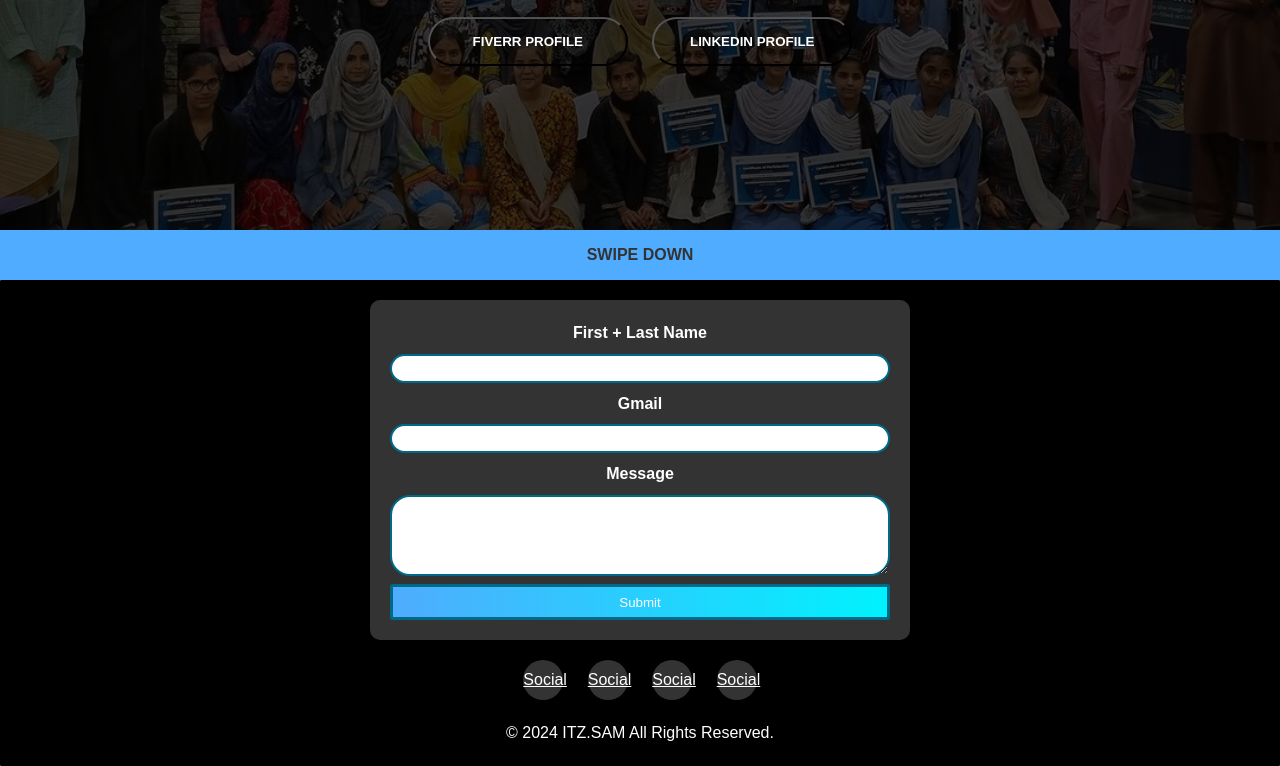
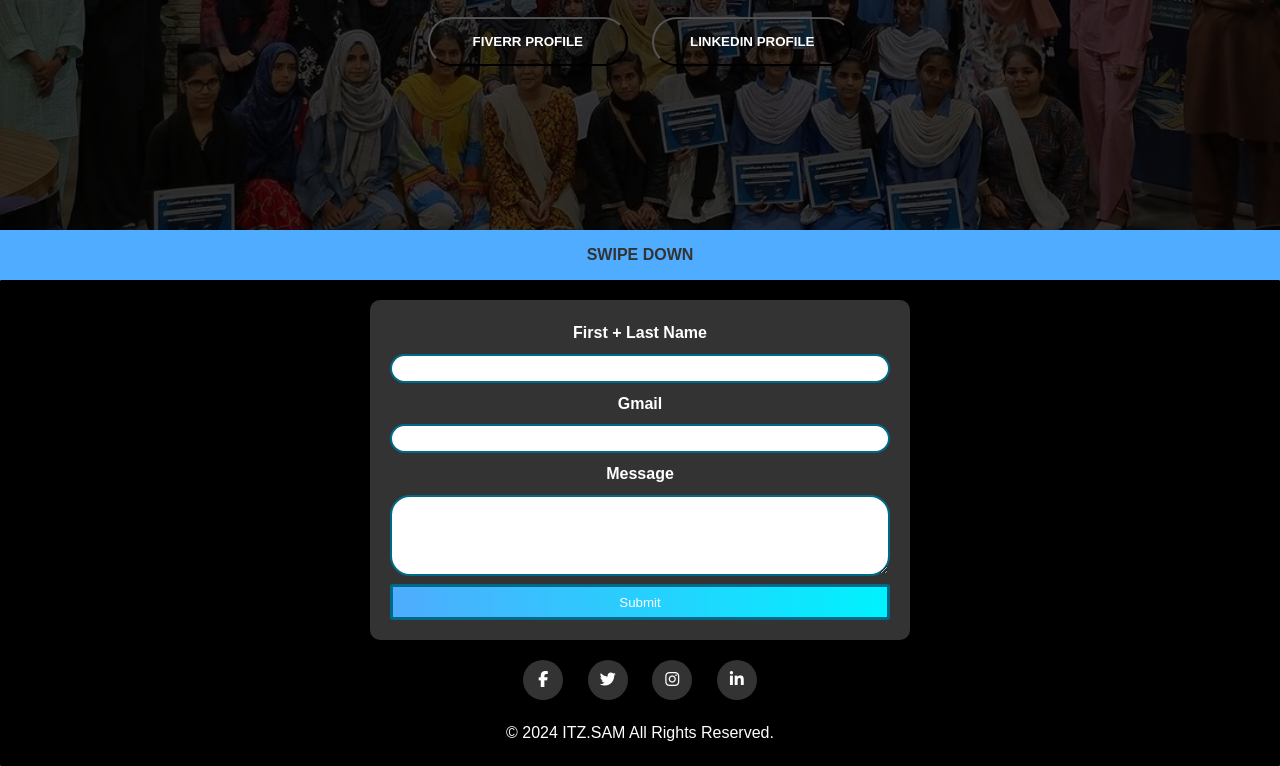
Before and after one commit to itzSAM125/myportfolio, a plain HTML site: page index.html in a window 1280 px wide. Shown: the part 570-1336 px from the top of the page. Drawn offline with Linux system fonts and the light colour scheme.

Commit message:
Update index.html

```diff
--- a/index.html
+++ b/index.html
@@ -6,10 +6,15 @@
   <meta name="viewport" content="width=device-width, initial-scale=1.0">
   <title>MY WEBPAGE</title>
   <link rel="stylesheet" href="index.css">
-  <link rel="stylesheet" href="https://cdnjs.cloudflare.com/ajax/libs/font-awesome/6.5.2/css/all.min.css" integrity="sha512-SnH5WK+bZxgPHs44uWIX+LLJAJ9/2PkPKZ5QiAj6Ta86w+fsb2TkcmfRyVX3pBnMFcV7oQPJkl9QevSCWr3W6A==" crossorigin="anonymous" referrerpolicy="no-referrer" />
+  <link rel="stylesheet" href="https://cdnjs.cloudflare.com/ajax/libs/font-awesome/6.5.2/css/all.min.css"
+    integrity="sha512-SnH5WK+bZxgPHs44uWIX+LLJAJ9/2PkPKZ5QiAj6Ta86w+fsb2TkcmfRyVX3pBnMFcV7oQPJkl9QevSCWr3W6A=="
+    crossorigin="anonymous" referrerpolicy="no-referrer" />
 </head>
 
 <body>
+
+
+
 
 
   <body onload="startLoading()">
@@ -41,10 +46,10 @@
             <li><a href="#">CONTACT US</a></li>
           </ul>
           <nav>
-          <button id="btn">
-            <i class="fa-solid fa-bars"></i>
-          </button>
-        </nav>
+            <button id="btn">
+              <i class="fa-solid fa-bars"></i>
+            </button>
+          </nav>
         </div>
 
       </div>
@@ -54,7 +59,7 @@
         <p>MY NAME IS SAMEER. I AM STUDENT OF COMPUTER SCIENCE AT HIGH SCHOOL.<br /> I AM FREELANCER </p>
         <div>
           <button id="btn1" type="button"
-           onclick="window.location.href='https://www.fiverr.com/itzsam125';"><span></span>FIVERR
+            onclick="window.location.href='https://www.fiverr.com/itzsam125';"><span></span>FIVERR
             PROFILE</button>
           <button id="btn1" type="button"
             onclick="window.location.href='https://www.linkedin.com/in/itzsam125';"><span></span>LINKEDIN
@@ -75,21 +80,32 @@
         <button id="foot_button" type="submit">Submit</button>
       </form>
 
+      <!-- Social Media Sharing Buttons (AddThis example) -->
+      <div class="addthis_inline_share_toolbox"></div>
+      <script type="text/javascript" src="//s7.addthis.com/js/300/addthis_widget.js#pubid=YOUR_PROFILE_ID"></script>
+
+      <!-- Social Media Links -->
       <div class="social-links">
-        <a href="#" class="social-icon">Social</a>
-        <a href="#" class="social-icon">Social</a>
-        <a href="#" class="social-icon">Social</a>
-        <a href="#" class="social-icon">Social</a>
+        <a href="https://www.facebook.com/YourPage" class="social-icon" target="_blank" rel="noopener noreferrer"><i
+            class="fab fa-facebook-f"></i></a>
+        <a href="https://twitter.com/YourProfile" class="social-icon" target="_blank" rel="noopener noreferrer"><i
+            class="fab fa-twitter"></i></a>
+        <a href="https://www.instagram.com/YourProfile" class="social-icon" target="_blank" rel="noopener noreferrer"><i
+            class="fab fa-instagram"></i></a>
+        <a href="https://www.linkedin.com/in/YourProfile" class="social-icon" target="_blank"
+          rel="noopener noreferrer"><i class="fab fa-linkedin-in"></i></a>
       </div>
+
 
       <p>© 2024 ITZ.SAM All Rights Reserved.</p>
     </footer>
 
   </body>
   <script>
-    const btn=document.getElementById("btn")
-    btn.addEventListener("click", ()=> {
+    const btn = document.getElementById("btn")
+    btn.addEventListener("click", () => {
       document.querySelector("header ul").classList.toggle("show")
     })
   </script>
+
 </html>
```
